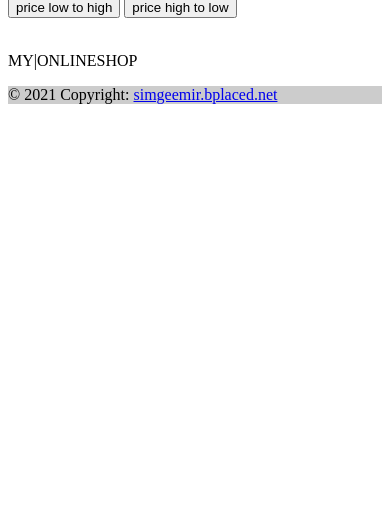
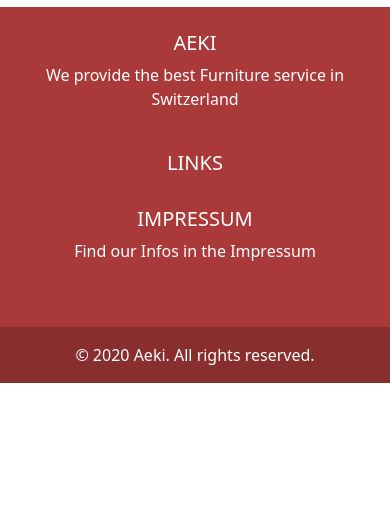
Before and after one commit to ak1215/m426_project, a PHP site: page / in a window 390 px wide. Shown: the part 314-844 px from the top of the page. Run offline with PHP 8.4, Linux system fonts and the light colour scheme.

Commit message:
commit für sprint review

```diff
--- a/index.php
+++ b/index.php
@@ -2,37 +2,78 @@
 <html>
 
 <body>
+<?php require './view/header.php'; ?>
+<!-- Title Image -->
+<div className="title-image">
+    <img src="./view/pictures/title-picture.png" className="title-image" width="100%"/>
+</div>
 
-<div className="titleimage">
-    <div className="container-button">
-        <img src="./view/pictures/nice-title.png" className="title-image" width="100%"/>
-    </div>
-
-    <div className="empty-container">&nbsp;</div>
-</div>
+<!-- Sort Buttons -->
 <div class="container py-5">
     <div class="row mt-4">
         <form method="post">
-            <button type="submit" name="sort" class="btn btn-secondary" value="asc">price low to high</button>
-            <button type="submit" name="sort" class="btn btn-secondary" value="desc">price high to low</button>
+            <button type="submit" name="sort" class="btn" value="asc">price low to high</button>
+            <button type="submit" name="sort" class="btn" value="desc">price high to low</button>
         </form>
     </div>
 </div>
 <br>
+
 <!-- Footer -->
-<footer class="bg-dark text-center text-white">
+<footer class="footer text-center text-white">
+    <!-- Grid container -->
+    <div class="container p-4">
+        <!-- Section: Links -->
+        <section class="">
+            <!--Grid row-->
+            <div class="row">
+                <!--Grid column-->
+                <div class="col-lg-4 col-md-6 mb-4 mb-md-0">
+                    <h5 class="text-uppercase">Aeki</h5>
 
-    <div class="container p-4">
-        <section class="mb-4">
-            <p class="brand">MY|ONLINESHOP</p>
+                    <ul class="list-unstyled mb-0">
+                        <li>
+                            <p class="text-white">We provide the best Furniture service in Switzerland </p>
+                        </li>
+                    </ul>
+                </div>
+                <!--Grid column-->
+
+                <!--Grid column-->
+                <div class="col-lg-4 col-md-6 mb-4 mb-md-0">
+                    <h5 class="text-uppercase">Links</h5>
+
+                    <ul class="list-unstyled mb-0">
+
+                    </ul>
+                </div>
+                <!--Grid column-->
+
+                <!--Grid column-->
+                <div class="col-lg-4 col-md-6 mb-4 mb-md-0">
+                    <h5 class="text-uppercase">Impressum</h5>
+
+                    <ul class="list-unstyled mb-0">
+                        <li>
+                            <p class="text-white">Find our Infos in the Impressum</p>
+                        </li>
+                    </ul>
+                </div>
+                <!--Grid column-->
+            </div>
+            <!--Grid row-->
         </section>
+        <!-- Section: Links -->
     </div>
+    <!-- Grid container -->
 
+    <!-- Copyright -->
     <div class="text-center p-3" style="background-color: rgba(0, 0, 0, 0.2);">
-        © 2021 Copyright:
-        <a class="text-white" href="#">simgeemir.bplaced.net</a>
+        © 2020 Aeki. All rights reserved.
     </div>
+    <!-- Copyright -->
 </footer>
+<!-- Footer -->
 
 </body>
 
--- /dev/null
+++ b/view/header.php
@@ -0,0 +1,47 @@
+<!DOCTYPE html>
+<html>
+<head>
+    <link href="https://cdn.jsdelivr.net/npm/bootstrap@5.1.3/dist/css/bootstrap.min.css" rel="stylesheet"
+          integrity="sha384-1BmE4kWBq78iYhFldvKuhfTAU6auU8tT94WrHftjDbrCEXSU1oBoqyl2QvZ6jIW3" crossorigin="anonymous">
+    <script src="https://cdn.jsdelivr.net/npm/bootstrap@5.1.3/dist/js/bootstrap.bundle.min.js"
+            integrity="sha384-ka7Sk0Gln4gmtz2MlQnikT1wXgYsOg+OMhuP+IlRH9sENBO0LRn5q+8nbTov4+1p"
+            crossorigin="anonymous"></script>
+    <link rel="stylesheet" href="/view/styles/stylesheet.css">
+</head>
+
+<!-- Navbar-->
+<nav class="navbar navbar-light fixed-top">
+    <div class="container-fluid">
+        <img class="navbar-brand" src="./view/pictures/logo.png" height="50px" width="40px" </img>
+        <button class="navbar-toggler" type="button" data-bs-toggle="offcanvas" data-bs-target="#offcanvasNavbar"
+                aria-controls="offcanvasNavbar">
+            <span class="navbar-toggler-icon"></span>
+        </button>
+        <div class="offcanvas offcanvas-end" tabindex="-1" id="offcanvasNavbar"
+             aria-labelledby="offcanvasNavbarLabel">
+            <div class="offcanvas-header">
+                <button type="button" class="btn-close text-reset" data-bs-dismiss="offcanvas"
+                        aria-label="Close"></button>
+            </div>
+            <div class="offcanvas-body">
+                <ul class="navbar-nav justify-content-end flex-grow-1 pe-3">
+                    <li class="nav-item">
+
+                        <a class="nav-link active" aria-current="page" href="#">Home</a><img
+                                src="view/pictures/home-icon.png">
+                    </li>
+                    <li class="nav-item">
+                        <a class="nav-link active" aria-current="page" href="#">Products</a>
+                    </li>
+                    <li class="nav-item">
+                        <a class="nav-link active" aria-current="page" href="#">Contact</a>
+                    </li>
+                    <li class="nav-item">
+                        <a class="nav-link active" aria-current="page" href="#">Cart</a>
+                    </li>
+                </ul>
+            </div>
+        </div>
+    </div>
+</nav>
+</html>
--- /dev/null
+++ b/view/styles/stylesheet.css
@@ -0,0 +1,12 @@
+.navbar{
+    background-color: #AA3939;
+}
+.offcanvas{
+    background-color: #AA3939;
+}
+.footer{
+    background-color: #AA3939;
+}
+.btn{
+    background-color: #AA3939;
+}
```
Also changed, not shown: view/footer.php (added, +47 -0 lines), Styles/stylesheet.css (deleted), view/pictures/cart-icon.png (added), view/pictures/contact-icon.png (added), view/pictures/furniture-icon.png (added), view/pictures/home-icon.png (added), view/pictures/logo.png (added), view/pictures/title-picture.png (added).
